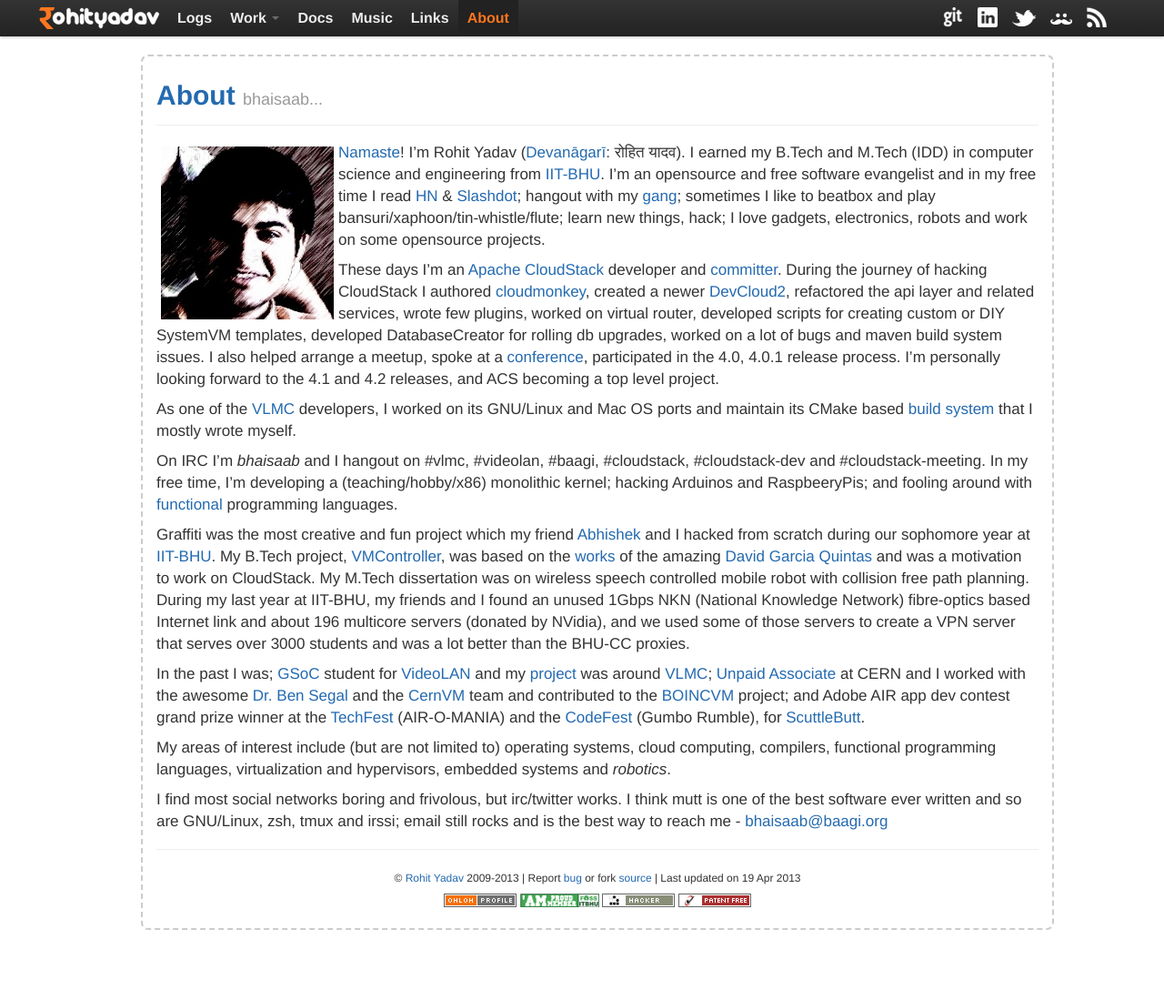
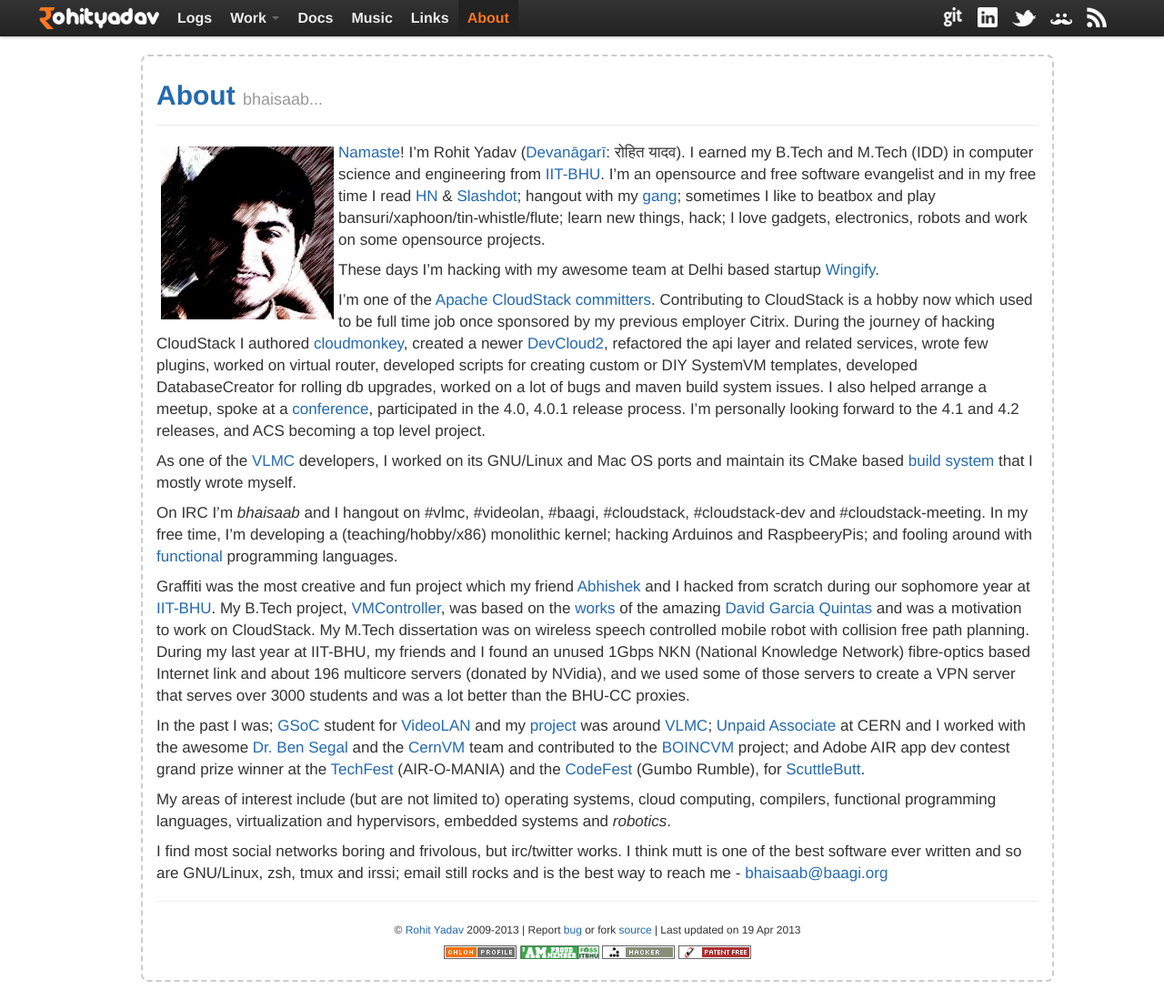
Before and after one commit to rohityadavcloud/rohityadavcloud.github.io, a Jekyll site: the page built from about.markdown, in a window 1280 px wide and 1099 px high. Shown: the whole window at 91% size. Built offline with Jekyll 4.4.1, drawn with Linux system fonts in a browser that asks for light colours; Markdown is read by kramdown in place of the engine named in the settings.

Commit message:
about: joined wingify

```diff
--- a/about.markdown
+++ b/about.markdown
@@ -14,9 +14,12 @@
 to beatbox and play bansuri/xaphoon/tin-whistle/flute; learn new things, hack;
 I love gadgets, electronics, robots and work on some opensource projects.
 
-These days I'm an [Apache CloudStack](http://incubator.apache.org/cloudstack/)
-developer and [committer](https://www.ohloh.net/p/CloudStack/contributors/).
-During the journey of hacking CloudStack I authored
+These days I'm hacking with my awesome team at Delhi based startup [Wingify](http://wingify.com).
+
+I'm one of the [Apache CloudStack](http://incubator.apache.org/cloudstack/)
+[committers](https://www.ohloh.net/p/CloudStack/contributors/).
+Contributing to CloudStack is a hobby now which used to be full time job once
+sponsored by my previous employer Citrix. During the journey of hacking CloudStack I authored
 [cloudmonkey](http://pypi.python.org/pypi/cloudmonkey), created a newer
 [DevCloud2](http://people.apache.org/~bhaisaab/cloudstack/devcloud/devcloud2.ova),
 refactored the api layer and related services, wrote few plugins, worked on
```
